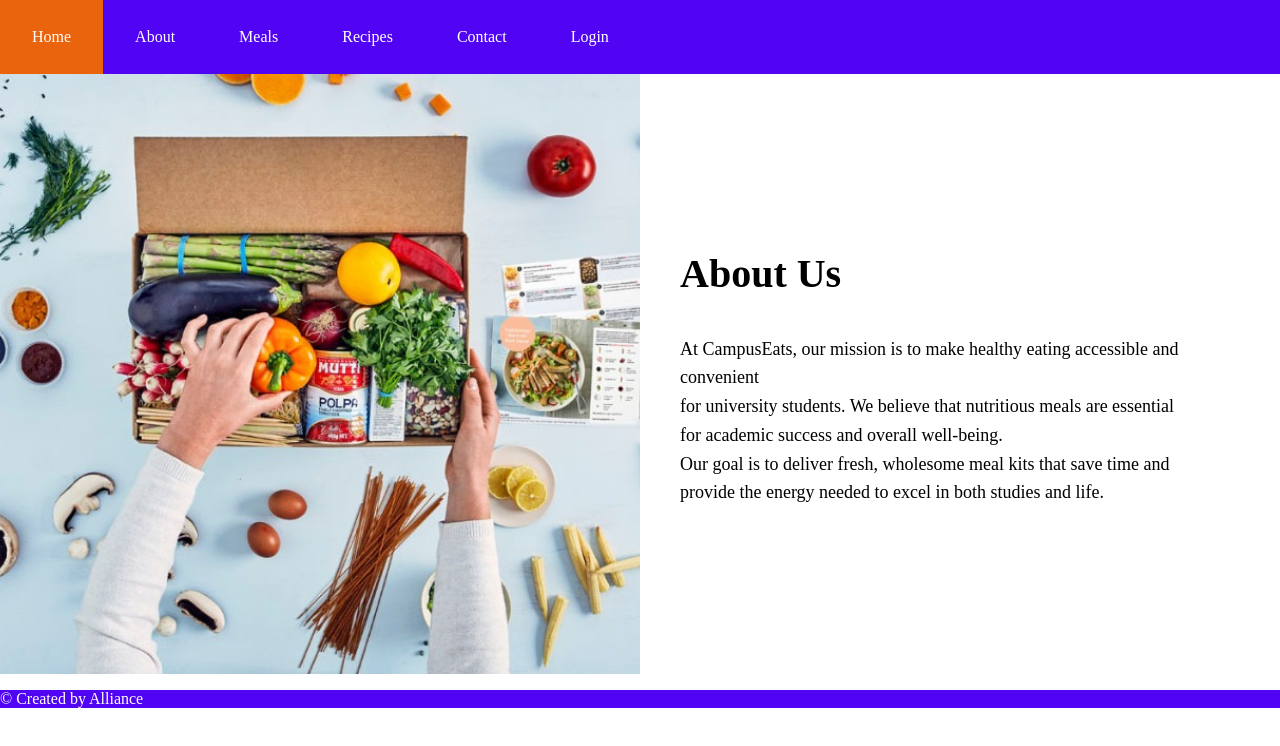
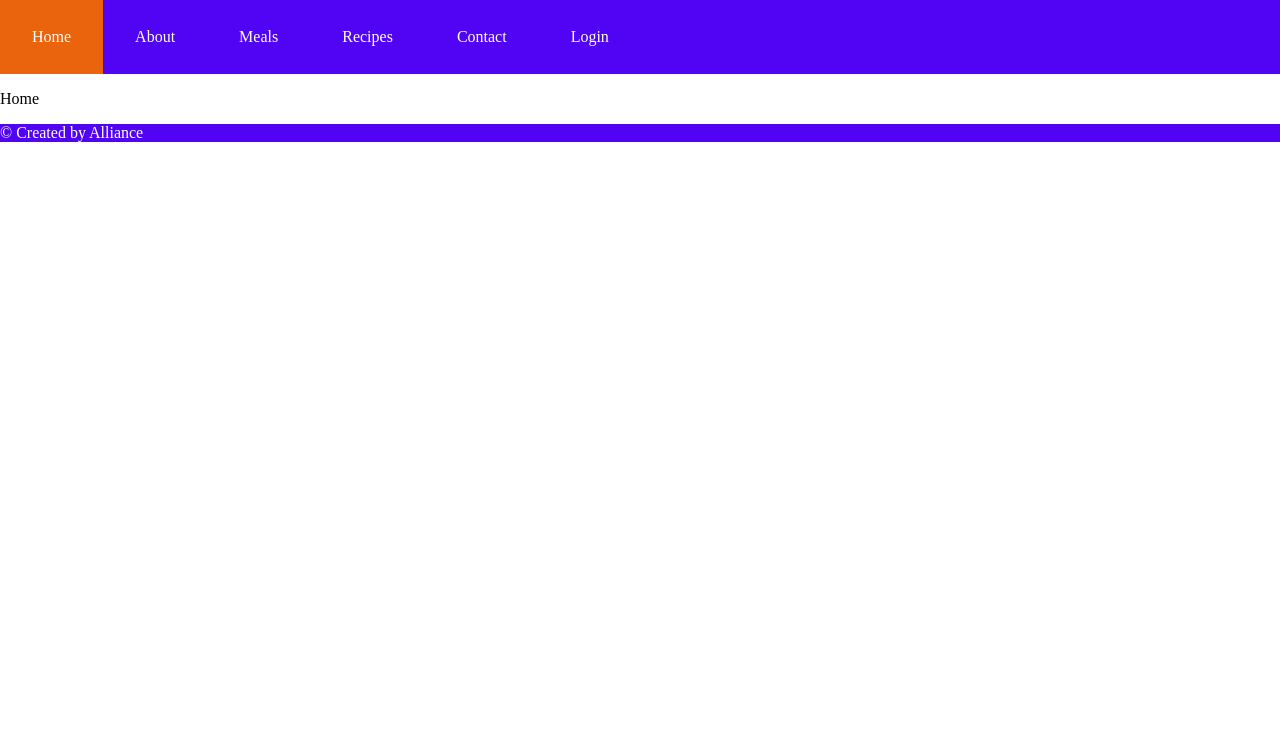
Before and after one commit to domozzzz/CampusEats, a React (Create React App) app: page /about in a window 1280 px wide. Shown: the top 746 px of the page. Built offline with nearby package versions, Linux system fonts and the light colour scheme.

Commit message:
undo update

```diff
--- a/src/pages/About.js
+++ b/src/pages/About.js
@@ -1,22 +1,6 @@
 
-import about from '../images/about.jpeg'
-
-export default function About() {
+export default function Home() {
     return (
-        <div>
-            <div class="about" alt="Avatar" style={{ width: "100%", height: "600px" }}>
-                <div className="about-image">
-                    <img src={about} alt="Avatar" style={{ width: "100%", height: "100%" }}></img>
-                </div>
-                <div className="about-text" style={{}}>
-                    <h1>About Us</h1>
-                    <p>
-                        At CampusEats, our mission is to make healthy eating accessible and convenient <br></br>for university students. We believe that nutritious meals
-                        are essential for academic success and overall well-being.<br></br> Our goal is to deliver fresh, wholesome meal kits that save time and provide
-                        the energy needed to excel in both studies and life.
-                    </p>
-                </div>
-            </div>
-        </div>
+        <p>Home</p>
     );
 }
```
Also changed, not shown: src/images/about.jpeg (deleted).
